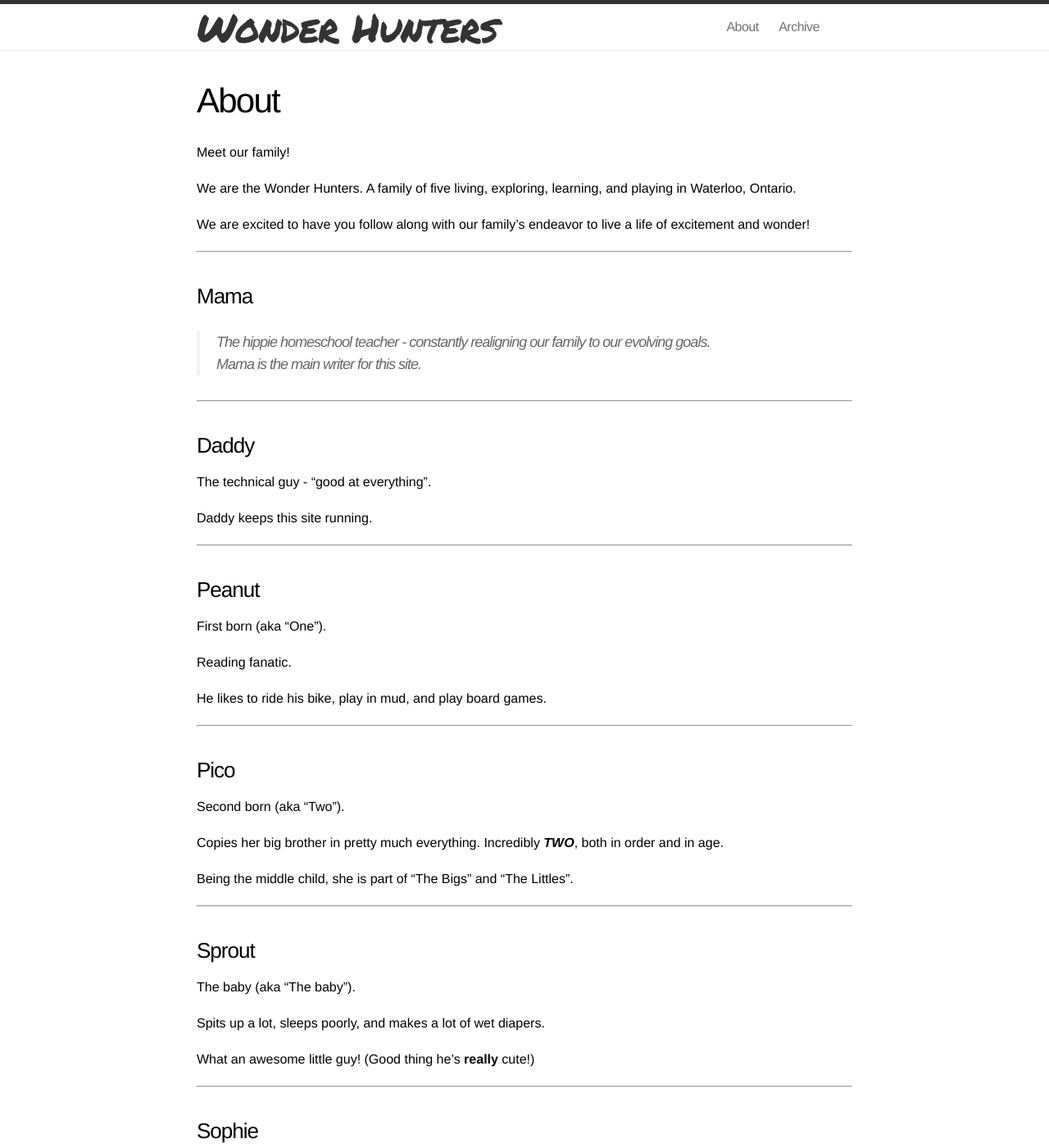
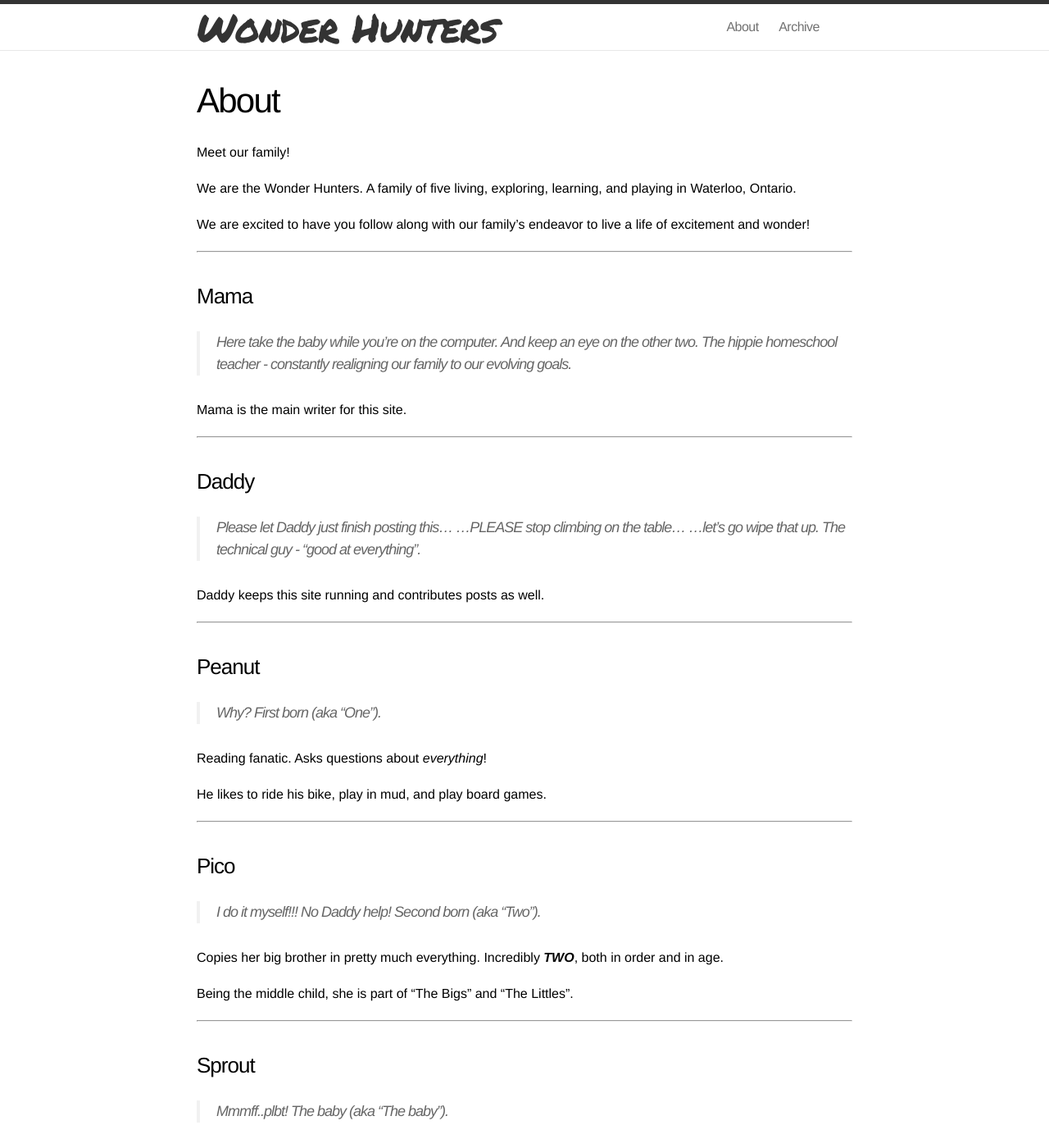
Before and after one commit to jenniferhunter/jenniferhunter.github.io, a Jekyll site: the page built from about.md, in a window 1280 px wide and 1400 px high. Shown: the whole window at 82% size. Built offline with Jekyll 4.4.1, drawn with Linux system fonts in a browser that asks for light colours; some web fonts are replaced; Markdown is read by kramdown in place of the engine named in the settings; some of the changed text lies outside the part shown.

Commit message:
Incorporating some humor?

```diff
--- a/about.md
+++ b/about.md
@@ -14,30 +14,33 @@ We are excited to have you follow along with our family’s endeavor to live a l
 ***
 
 ### Mama
-> The hippie homeschool teacher - constantly realigning our family to our evolving goals.
->
-> Mama is the main writer for this site.
+> Here take the baby while you're on the computer.  And keep an eye on the other two.
+The hippie homeschool teacher - constantly realigning our family to our evolving goals.
+
+Mama is the main writer for this site.
 
 ***
 
 ### Daddy
+> Please let Daddy just finish posting this... ...PLEASE stop climbing on the table... ...let's go wipe that up.
 The technical guy - "good at everything".
 
-Daddy keeps this site running.
+Daddy keeps this site running and contributes posts as well.
 
 ***
 
 ### Peanut
-
+> Why?
 First born (aka "One").
 
-Reading fanatic.
+Reading fanatic.  Asks questions about _everything_!
 
 He likes to ride his bike, play in mud, and play board games.
 
 ***
 
 ### Pico
+> I do it myself!!! No Daddy help!
 Second born (aka "Two").
 
 Copies her big brother in pretty much everything.  Incredibly **_TWO_**, both in order and in age.
@@ -47,6 +50,7 @@ Being the middle child, she is part of "The Bigs" and "The Littles".
 ***
 
 ### Sprout
+> Mmmff..plbt!
 The baby (aka "The baby").
 
 Spits up a lot, sleeps poorly, and makes a lot of wet diapers.
@@ -56,6 +60,7 @@ What an awesome little guy! (Good thing he's **really** cute!)
 ***
 
 ### Sophie
-The cat.  Meow.
+> Meow
+Our cat.  Like the rest of us, she loves it outdoors!
 
 ***
```
